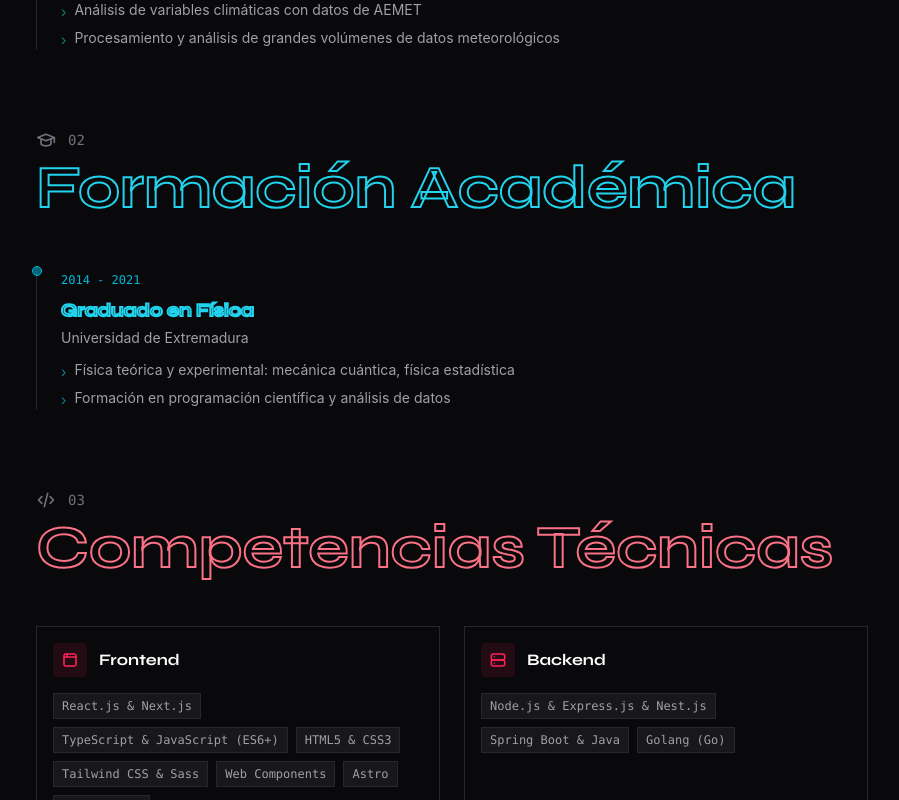
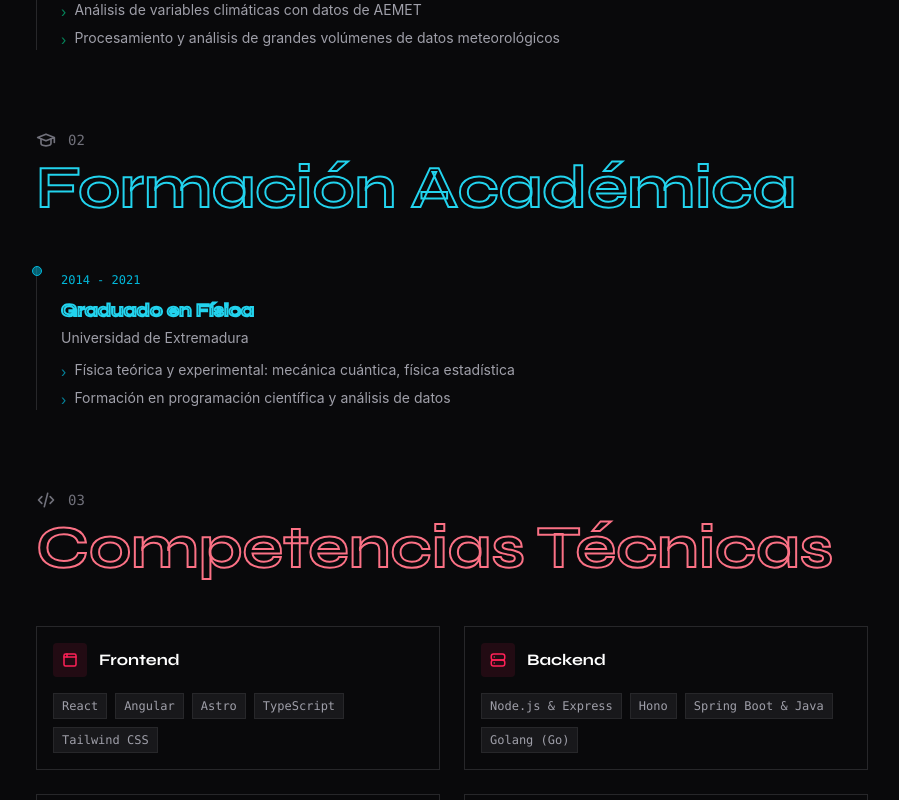
Before and after one commit to veriel-dev/web-minimalista, a React (Vite) app: page /curriculum-vitae in a window 1280 px wide. Shown: the part 2000-2800 px from the top of the page, without its empty margins (188-1087 px from the left). Built offline with nearby package versions, Linux system fonts and the light colour scheme.

Commit message:
refactor: update tech stack to reflect current tools

```diff
--- a/src/data/pages/cv.outline.ts
+++ b/src/data/pages/cv.outline.ts
@@ -83,7 +83,7 @@ export const cvData: CVData = {
     title: 'Perfil Profesional',
     paragraphs: [
       'Software Engineer con más de 4 años de experiencia en aplicaciones web empresariales. He trabajado en portales de alto tráfico para Naturgy y AENA con OWCS como CMS, Spring Framework en backend y JavaScript/TypeScript en frontend.',
-      'Fuera del ámbito corporativo, trabajo con React, Node.js, NestJS y Next.js en proyectos propios. Astro para sitios estáticos y Docker para contenedores.',
+      'Fuera del ámbito corporativo, trabajo con React, Angular, Node.js y Hono en proyectos propios. Astro para sitios estáticos y Docker para contenedores.',
     ],
     highlights: [
       'Portales corporativos de alto tráfico: Naturgy y AENA',
@@ -163,20 +163,12 @@ export const cvData: CVData = {
     {
       title: 'Frontend',
       icon: IconBrowser,
-      skills: [
-        'React.js & Next.js',
-        'TypeScript & JavaScript (ES6+)',
-        'HTML5 & CSS3',
-        'Tailwind CSS & Sass',
-        'Web Components',
-        'Astro',
-        'Angular 19+',
-      ],
+      skills: ['React', 'Angular', 'Astro', 'TypeScript', 'Tailwind CSS'],
     },
     {
       title: 'Backend',
       icon: IconServer,
-      skills: ['Node.js & Express.js & Nest.js', 'Spring Boot & Java', 'Golang (Go)'],
+      skills: ['Node.js & Express', 'Hono', 'Spring Boot & Java', 'Golang (Go)'],
     },
     {
       title: 'Bases de datos e infraestructura',
--- a/src/data/pages/home.outline.ts
+++ b/src/data/pages/home.outline.ts
@@ -125,18 +125,15 @@ export const homeOutlineData = {
     items: [
       // Frontend
       { name: 'React', type: 'Frontend Library', color: 'violet' as OutlineColor },
+      { name: 'Angular', type: 'Frontend Framework', color: 'rose' as OutlineColor },
       { name: 'Astro', type: 'Frontend Framework', color: 'violet' as OutlineColor },
-      { name: 'Next.js', type: 'React Framework', color: 'white' as OutlineColor },
-      { name: 'HTML/CSS', type: 'Web Standards', color: 'cyan' as OutlineColor },
       { name: 'Tailwind', type: 'CSS Framework', color: 'cyan' as OutlineColor },
       { name: 'Vite', type: 'Build Tool', color: 'amber' as OutlineColor },
-      { name: 'Web Components', type: 'Native Components', color: 'violet' as OutlineColor },
       // Backend
       { name: 'Node.js', type: 'Backend Runtime', color: 'emerald' as OutlineColor },
       { name: 'Spring', type: 'Java Framework', color: 'emerald' as OutlineColor },
       { name: 'Express', type: 'Node Framework', color: 'emerald' as OutlineColor },
-      { name: 'NestJS', type: 'Node Framework', color: 'rose' as OutlineColor },
-      { name: 'JSP', type: 'Java Server Pages', color: 'rose' as OutlineColor },
+      { name: 'Hono', type: 'Node Framework', color: 'amber' as OutlineColor },
       { name: 'OWCS', type: 'Enterprise CMS', color: 'rose' as OutlineColor },
       // Database
       { name: 'PostgreSQL', type: 'SQL Database', color: 'blue' as OutlineColor },
@@ -144,7 +141,6 @@ export const homeOutlineData = {
       { name: 'OracleSQL', type: 'Enterprise Database', color: 'rose' as OutlineColor },
       // Languages
       { name: 'TypeScript', type: 'Language', color: 'cyan' as OutlineColor },
-      { name: 'JavaScript', type: 'Language', color: 'amber' as OutlineColor },
       { name: 'Java', type: 'Language', color: 'rose' as OutlineColor },
       { name: 'Go', type: 'Language', color: 'cyan' as OutlineColor },
       // DevOps
```
